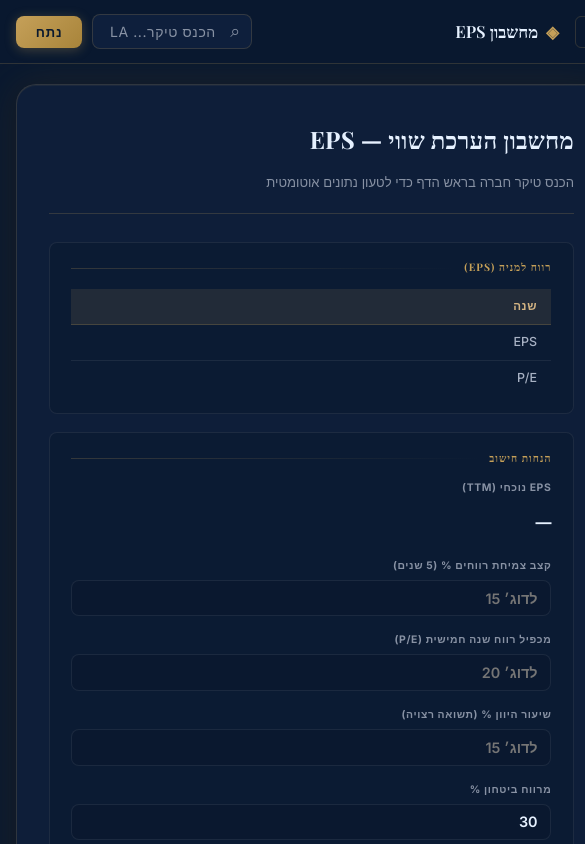
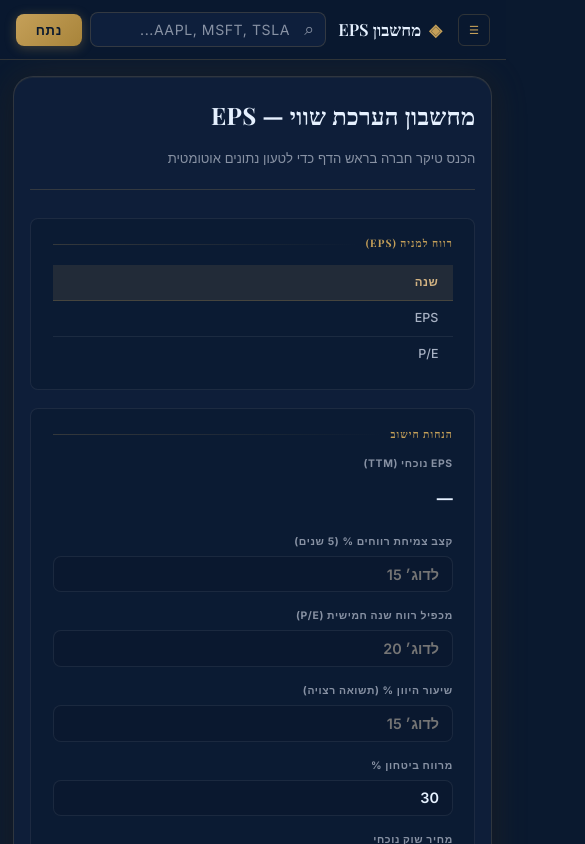
Before and after one commit to edenariel181197-oss/financial-website, a React (Vite) app: page / in a window 390 px wide. Shown: the top 844 px of the page, 585 px wide, since content can reach past the window. Built offline with nearby package versions, Linux system fonts and the light colour scheme.

Commit message:
Full mobile support: overlay sidebar, responsive topbar, mobile layout

```diff
--- a/src/App.css
+++ b/src/App.css
@@ -216,6 +216,13 @@ h1, h2, h3 { font-family: 'Playfair Display', Georgia, serif; }
   position: sticky;
   top: 0;
   z-index: 50;
+  gap: 1.5rem;
+}
+.topbar-top-row {
+  display: flex;
+  align-items: center;
+  justify-content: space-between;
+  width: 100%;
   gap: 1.5rem;
 }
 .topbar-right {
@@ -837,6 +844,8 @@ h1, h2, h3 { font-family: 'Playfair Display', Georgia, serif; }
 /* ══════════════════════════════════════════════
    RESPONSIVE
 ══════════════════════════════════════════════ */
+
+/* Tablet */
 @media (max-width: 900px) {
   .sidebar { width: 64px; }
   .app.sidebar-collapsed .sidebar { width: 64px; }
@@ -849,11 +858,89 @@ h1, h2, h3 { font-family: 'Playfair Display', Georgia, serif; }
   .balance-summary-grid { grid-template-columns: 1fr; }
   .balance-equals { display: none; }
 }
+
+/* Mobile */
 @media (max-width: 600px) {
-  .topbar { padding: 0 1rem; }
-  .main { padding: 1.25rem 1rem; }
-  .ticker-input { width: 160px; }
+  .desktop-only { display: none !important; }
+  .mobile-only  { display: flex !important; }
+
+  /* Sidebar — hidden by default, slides in as overlay */
+  .sidebar {
+    width: 0;
+    border-left: none;
+    overflow: hidden;
+    transition: width 0.3s cubic-bezier(.4,0,.2,1);
+  }
+  .app.mobile-nav-open .sidebar {
+    width: 240px;
+    border-left: 1px solid var(--border-gold);
+  }
+  .app.mobile-nav-open .brand-text,
+  .app.mobile-nav-open .nav-labels,
+  .app.mobile-nav-open .nav-pip,
+  .app.mobile-nav-open .sidebar-footer {
+    display: flex !important;
+    opacity: 1;
+    pointer-events: auto;
+  }
+  .app.mobile-nav-open .sidebar-footer { display: block !important; }
+
+  /* Backdrop */
+  .mobile-backdrop {
+    position: fixed;
+    inset: 0;
+    background: rgba(0,0,0,0.5);
+    z-index: 99;
+  }
+
+  /* Main wrapper — full width */
+  .main-wrapper { margin-right: 0; }
+  .app.sidebar-collapsed .main-wrapper { margin-right: 0; }
+
+  /* Topbar — two rows on mobile */
+  .topbar {
+    height: auto;
+    padding: 0.75rem 1rem;
+    flex-direction: column;
+    align-items: stretch;
+    gap: 0.6rem;
+  }
+  .topbar-top-row {
+    display: flex;
+    align-items: center;
+    justify-content: space-between;
+    gap: 0.75rem;
+  }
+  .ticker-form {
+    display: flex;
+    gap: 0.5rem;
+    width: 100%;
+  }
+  .ticker-input-wrap { flex: 1; }
+  .ticker-input { width: 100%; }
+
+  /* Content */
+  .main { padding: 1rem 0.85rem; }
+  .stock-panel-wrapper { padding: 0.85rem 1rem; }
+
+  /* Grids */
   .lux-inputs-grid { grid-template-columns: 1fr; }
   .lux-results-grid { grid-template-columns: 1fr; }
   .lux-data-row { flex-direction: column; }
+  .scenarios-grid { grid-template-columns: 1fr; }
+
+  /* Calculator cards */
+  .calc-luxury { padding: 1.25rem 1rem; }
+  .reports-container { padding: 1.25rem 1rem; }
+
+  /* Metric cards — wrap nicely */
+  .metric-card { min-width: 80px; }
+
+  /* Tables — already have overflow-x: auto */
+  .financial-table { min-width: 500px; }
+  .lux-table { min-width: 400px; }
 }
+
+/* Show/hide helpers */
+.mobile-only { display: none; }
+.desktop-only { display: flex; }
--- a/src/App.jsx
+++ b/src/App.jsx
@@ -18,6 +18,7 @@ export default function App() {
   const [tickerInput, setTickerInput] = useState('');
   const [ticker, setTicker] = useState('');
   const [sidebarCollapsed, setSidebarCollapsed] = useState(false);
+  const [mobileNavOpen, setMobileNavOpen] = useState(false);
 
   function handleSearch(e) {
     e.preventDefault();
@@ -25,8 +26,16 @@ export default function App() {
     if (t) setTicker(t);
   }
 
+  function handleNavClick(i) {
+    setPage(i);
+    setMobileNavOpen(false);
+  }
+
   return (
-    <div className={`app ${sidebarCollapsed ? 'sidebar-collapsed' : ''}`} dir="rtl">
+    <div className={`app ${sidebarCollapsed ? 'sidebar-collapsed' : ''} ${mobileNavOpen ? 'mobile-nav-open' : ''}`} dir="rtl">
+
+      {/* Mobile backdrop */}
+      {mobileNavOpen && <div className="mobile-backdrop" onClick={() => setMobileNavOpen(false)} />}
 
       {/* ── Sidebar ── */}
       <aside className="sidebar">
@@ -45,7 +54,7 @@ export default function App() {
             <button
               key={i}
               className={`nav-item ${page === i ? 'active' : ''}`}
-              onClick={() => setPage(i)}
+              onClick={() => handleNavClick(i)}
             >
               <span className="nav-icon">{item.icon}</span>
               <div className="nav-labels">
@@ -67,9 +76,13 @@ export default function App() {
 
         {/* Top bar */}
         <header className="topbar">
+          <div className="topbar-top-row">
             <div className="topbar-right">
-            <button className="collapse-btn" onClick={() => setSidebarCollapsed(v => !v)}>
+              <button className="collapse-btn desktop-only" onClick={() => setSidebarCollapsed(v => !v)}>
                 {sidebarCollapsed ? '▶' : '◀'}
+              </button>
+              <button className="collapse-btn mobile-only" onClick={() => setMobileNavOpen(v => !v)}>
+                ☰
               </button>
               <div className="topbar-page-title">
                 <span className="topbar-icon">{NAV[page].icon}</span>
@@ -82,13 +95,14 @@ export default function App() {
                 <span className="ticker-search-icon">⌕</span>
                 <input
                   className="ticker-input"
-                placeholder="הכנס טיקר... AAPL, MSFT, TSLA"
+                  placeholder="AAPL, MSFT, TSLA..."
                   value={tickerInput}
                   onChange={e => setTickerInput(e.target.value)}
                 />
               </div>
               <button className="ticker-btn" type="submit">נתח</button>
             </form>
+          </div>
         </header>
 
         {/* Stock overview panel */}
```
Lines whose indentation alone changed are shown as unchanged.
